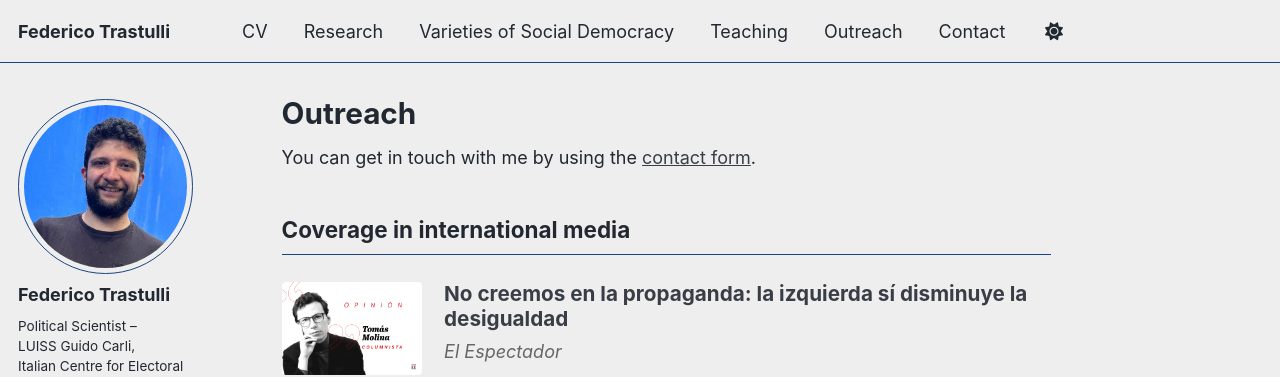
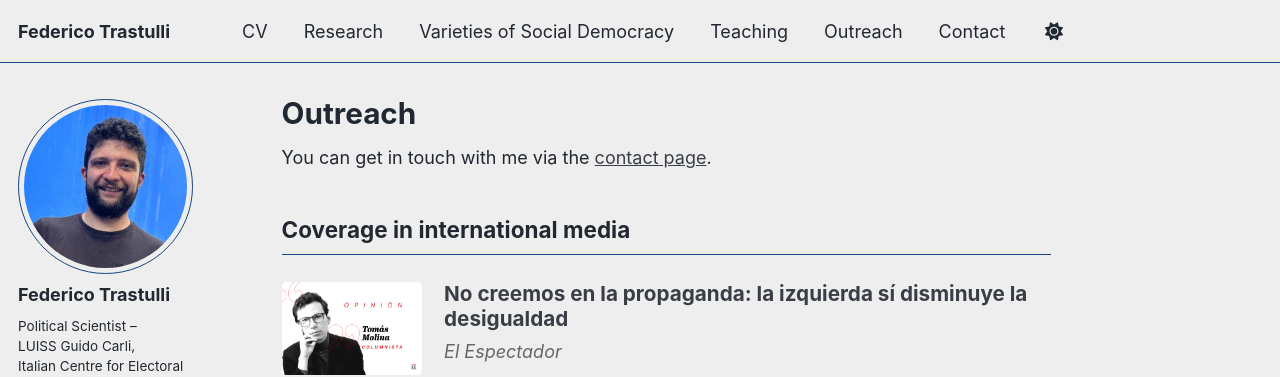
Before and after one commit to federicotrastulli/federicotrastulli.github.io, a Jekyll site: the page built from _pages/outreach.html, in a window 1280 px wide and 900 px high. Shown: the top 377 px of the window. Built offline with Jekyll 4.4.1, drawn with Linux system fonts in a browser that asks for light colours; some web fonts are replaced; a script bundle is joined from its source files by our own code; library files that are not in the unit come from our copies.

Commit message:
Update outreach.html

```diff
--- a/_pages/outreach.html
+++ b/_pages/outreach.html
@@ -5,8 +5,8 @@ author_profile: true
 ---
 
 <p>
-You can get in touch with me by using the
-<a href="https://federicotrastulli.github.io/contact/">contact form</a>.
+You can get in touch with me via the
+<a href="https://federicotrastulli.github.io/contact/">contact page</a>.
 </p>
 
 <h2>Coverage in international media</h2>
```
